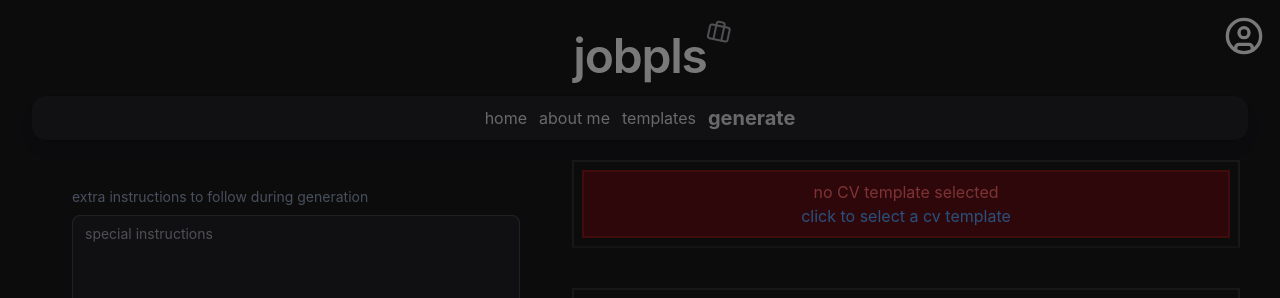
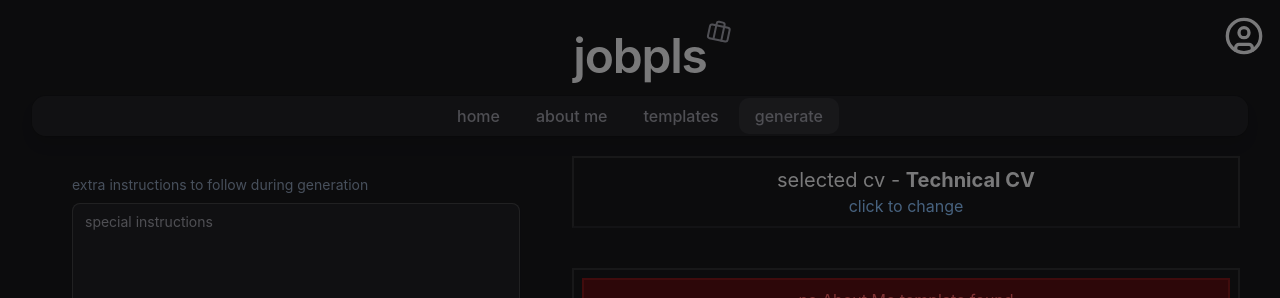
Before and after one commit to chids04/jobpls_web, a React (Vite) app: page /generate in a window 1280 px wide. Shown: the top 298 px of the page. Built offline with nearby package versions, Linux system fonts and the light colour scheme; no server answers; what @myriaddreamin/typst.ts would draw is missing.

Commit message:
fixed navbar and styling

```diff
--- a/src/components/about-me/TemplateDropdown.tsx
+++ b/src/components/about-me/TemplateDropdown.tsx
@@ -53,7 +53,7 @@ export function TemplateDropdown({
     <div className="flex flex-col items-center gap-2">
       <DropdownMenu>
         <DropdownMenuTrigger asChild>
-          <Button variant="outline" className="min-w-[200px] justify-between">
+          <Button variant="outline" className="min-w-[200px]">
             {selectedTemplate?.templateName || "select a template"}
           </Button>
         </DropdownMenuTrigger>
--- a/src/components/about-me/TemplatesList.tsx
+++ b/src/components/about-me/TemplatesList.tsx
@@ -65,19 +65,19 @@ export function TemplatesList({
   return (
     <div className="flex flex-col gap-6">
       {/* header */}
-      <div className="flex items-center justify-between">
+      <div className="flex flex-col md:flex-row gap-2 items-center justify-between">
         <h1 className="text-xl font-semibold">Resume Templates</h1>
 
         <div className="flex gap-2">
           <Button type="button" onClick={onCreate} className="text-black">
-            Create new template
+            create new
           </Button>
           <Button
             type="button"
             onClick={() => setOpenImportDialog(true)}
             className="text-black"
           >
-            Import
+            import from file
           </Button>
 
           <ImportDialog
--- a/src/components/cv-template/CVTemplateSelection.tsx
+++ b/src/components/cv-template/CVTemplateSelection.tsx
@@ -16,12 +16,12 @@ import { ImageWithPreview } from "@/components/ui/image-preview";
 
 const items: CVTemplate[] = [
   {
-    name: "tech cv template",
+    name: "technical cv",
     link: "tech_template.webp",
     variant: CV_Type.TechCV,
   },
   {
-    name: "general cv template",
+    name: "general cv",
     link: "general_template.webp",
     variant: CV_Type.GeneralCV,
   },
@@ -85,7 +85,7 @@ export function CVTemplateSelection() {
     : 0;
 
   return (
-    <div className="flex flex-col items-center gap-4">
+    <div className="flex flex-col items-center px-10 gap-4">
       <h2 className="text-xl font-semibold">choose cv template</h2>
       <div className="mx-auto max-w-xs">
         <Carousel setApi={setApi} className="w-full max-w-xs">
--- a/src/routes/__root.tsx
+++ b/src/routes/__root.tsx
@@ -72,15 +72,17 @@ function RootDocument() {
 
       {/*nav bar*/}
 
-      <div className="w-full px-3 sm:px-6 md:px-8">
+      <div className="w-full px-3 sm:px-6 md:px-8 sticky top-10 z-10">
         <nav className="w-full rounded-xl bg-zinc-800/80 shadow-lg ring-1 ring-black/10 backdrop-blur px-4 sm:px-6 py-2">
-          <ul className="flex flex-wrap items-center justify-center gap-x-3 gap-y-2 text-sm sm:text-base">
+          <ul className="flex flex-wrap items-center justify-center gap-x-1 text-sm sm:text-base font-medium">
             {links.map((link, index) => (
               <li key={index}>
                 <Link
                   to={link.link}
-                  className="hover:text-white text-zinc-300 transition-colors"
-                  activeProps={{ className: "font-bold text-xl" }}
+                  className="px-4 py-2 hover:text-white text-zinc-400 transition-all duration-200 rounded-lg"
+                  activeProps={{
+                    className: "text-white bg-zinc-700/50",
+                  }}
                 >
                   {link.name}
                 </Link>
--- a/src/routes/generate.tsx
+++ b/src/routes/generate.tsx
@@ -307,7 +307,7 @@ function GeneratePage() {
 
         <div className="flex flex-col items-center w-full gap-10">
           <div className="flex flex-col items-center justify-center w-full border-b-accent border-2 p-2">
-            {selectedCV !== null ? (
+            {selectedCV !== null || selectedCV != undefined ? (
               <>
                 <h1 className="text-xl">
                   {"selected cv - "}
--- a/src/store/useStore.ts
+++ b/src/store/useStore.ts
@@ -82,7 +82,7 @@ export const useTemplateStore = create<AppState>()(
     (set) => ({
       templates: {},
       selectedTemplateId: null,
-      selectedCV: null,
+      selectedCV: CV_Type.TechCV,
       jobDesc: "",
       specialInstr: "",
       currentJob: null,
```
